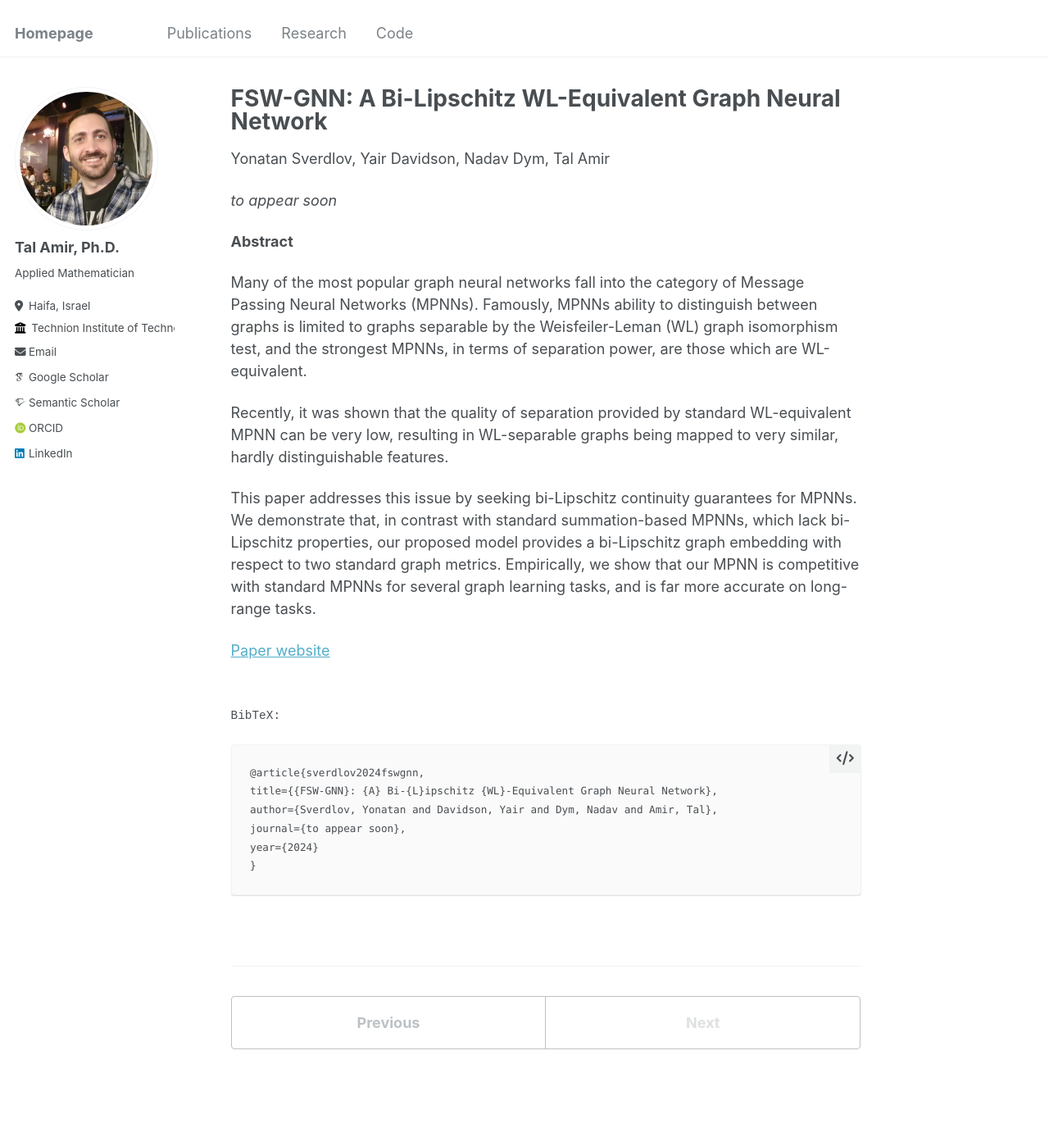
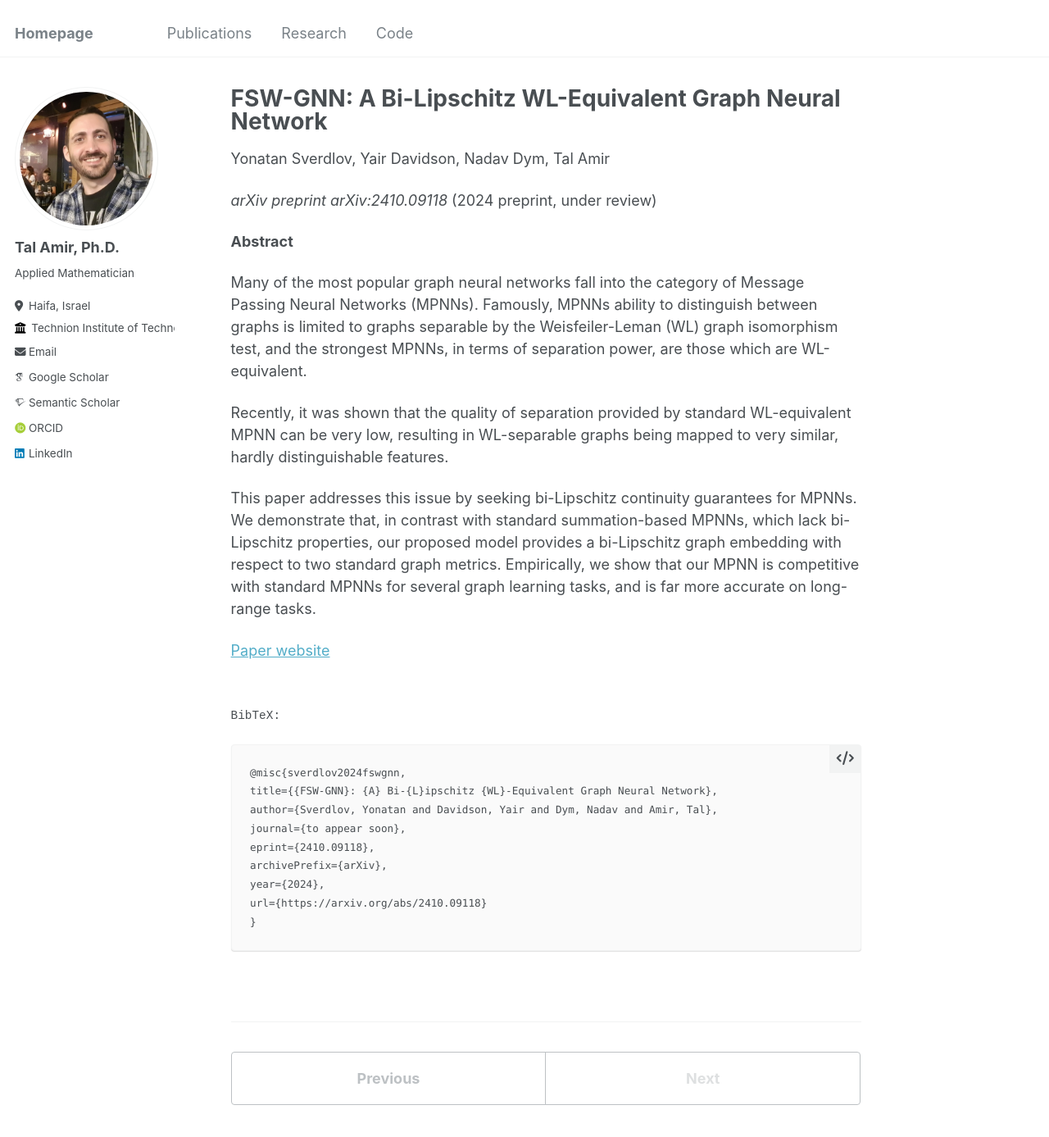
Before and after one commit to tal-amir/tal-amir.github.io, a Jekyll site: the page built from _publications/2024-10 FSWGNN.md, in a window 1280 px wide and 1400 px high. Shown: the top 1387 px of the window at 82% size. Built offline with Jekyll 4.4.1, drawn with Linux system fonts in a browser that asks for light colours; some web fonts are replaced.

Commit message:
Update 2024-10 FSWGNN.md

````diff
--- a/_publications/2024-10 FSWGNN.md
+++ b/_publications/2024-10 FSWGNN.md
@@ -2,9 +2,9 @@
 title: "FSW-GNN: A Bi-Lipschitz WL-Equivalent Graph Neural Network"
 collection: publications
 permalink: "/publication/2024-10 FSWGNN"
-venue: '*to appear soon*'
+venue: '*arXiv preprint arXiv:2410.09118* (2024 preprint, under review)'
 authors: "Yonatan Sverdlov, Yair Davidson, Nadav Dym, Tal Amir"
-paperurl: 'https://tal-amir.github.io/soon/'
+paperurl: 'https://arxiv.org/abs/2410.09118'
 excerpt: #'A short description'
 #date: #2023-12-01
 slidesurl: #'http://academicpages.github.io/files/slides2.pdf'
@@ -12,11 +12,14 @@ citation: #'Your Name, You. (2024). &quot;Paper Title Number 3.&quot; <i>GitHub
 #abstract: 'This is a test abstract *good one* **nice one**'
 bibtex: |
     ```
-    @article{sverdlov2024fswgnn,
+    @misc{sverdlov2024fswgnn,
     title={{FSW-GNN}: {A} Bi-{L}ipschitz {WL}-Equivalent Graph Neural Network},
     author={Sverdlov, Yonatan and Davidson, Yair and Dym, Nadav and Amir, Tal},
     journal={to appear soon},
-    year={2024}
+    eprint={2410.09118},
+    archivePrefix={arXiv},
+    year={2024},
+    url={https://arxiv.org/abs/2410.09118}
     }
     ```
 ---
````
